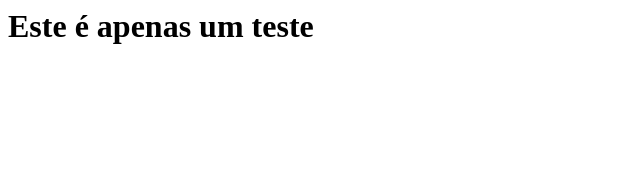
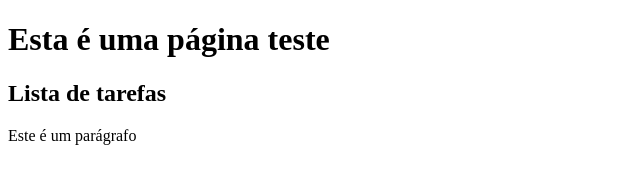
Before and after one commit to queziatrindade-create/primeiro-repositorio, a plain HTML site: page index.html in a window 1280 px wide. Shown: the whole page, without its empty margins (0-640 px from the left). Drawn offline with Linux system fonts and the light colour scheme.

Commit message:
colocado um parágrafo

```diff
--- a/index.html
+++ b/index.html
@@ -1 +1,13 @@
-<h1> Este é apenas um teste </h1>
+<!DOCTYPE html>
+<html lang="en">
+<head>
+    <meta charset="UTF-8">
+    <meta name="viewport" content="width=device-width, initial-scale=1.0">
+    <title>Document</title>
+</head>
+<body>
+    <h1> Esta é uma página teste </h1>
+    <h2> Lista de tarefas </h2>
+    <p> Este é um parágrafo </p>
+</body>
+</html>
```
